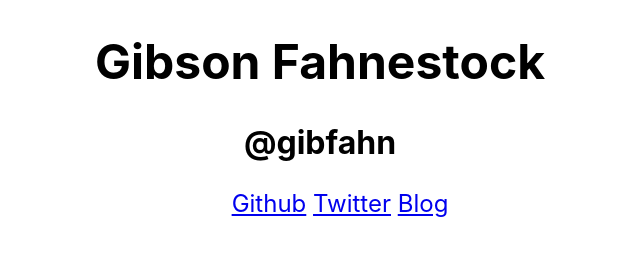
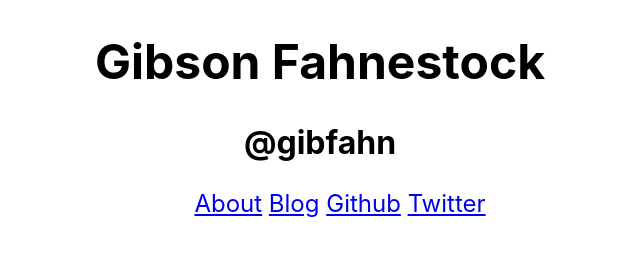
Before and after one commit to gibfahn/gibfahn.github.io, a plain HTML site: page index.html in a window 1280 px wide. Shown: the whole page, without its empty margins (320-960 px from the left). Drawn offline with Linux system fonts and the light colour scheme.

Commit message:
Add about page to the index

```diff
--- a/index.html
+++ b/index.html
@@ -10,9 +10,10 @@
     <h1>Gibson Fahnestock</h1>
     <h2>@gibfahn</h2>
     <ul>
+      <li><a href="index.html">About</a> </li>
+      <li> <a href=blog.html>Blog</a> </li>
       <li><a href="https://github.com/gibfahn">Github</a> </li>
       <li><a href="https://twitter.com/gibfahn">Twitter</a> </li>
-      <li> <a href=blog.html>Blog</a> </li>
     </ul>
   </body>
 </html>
```
